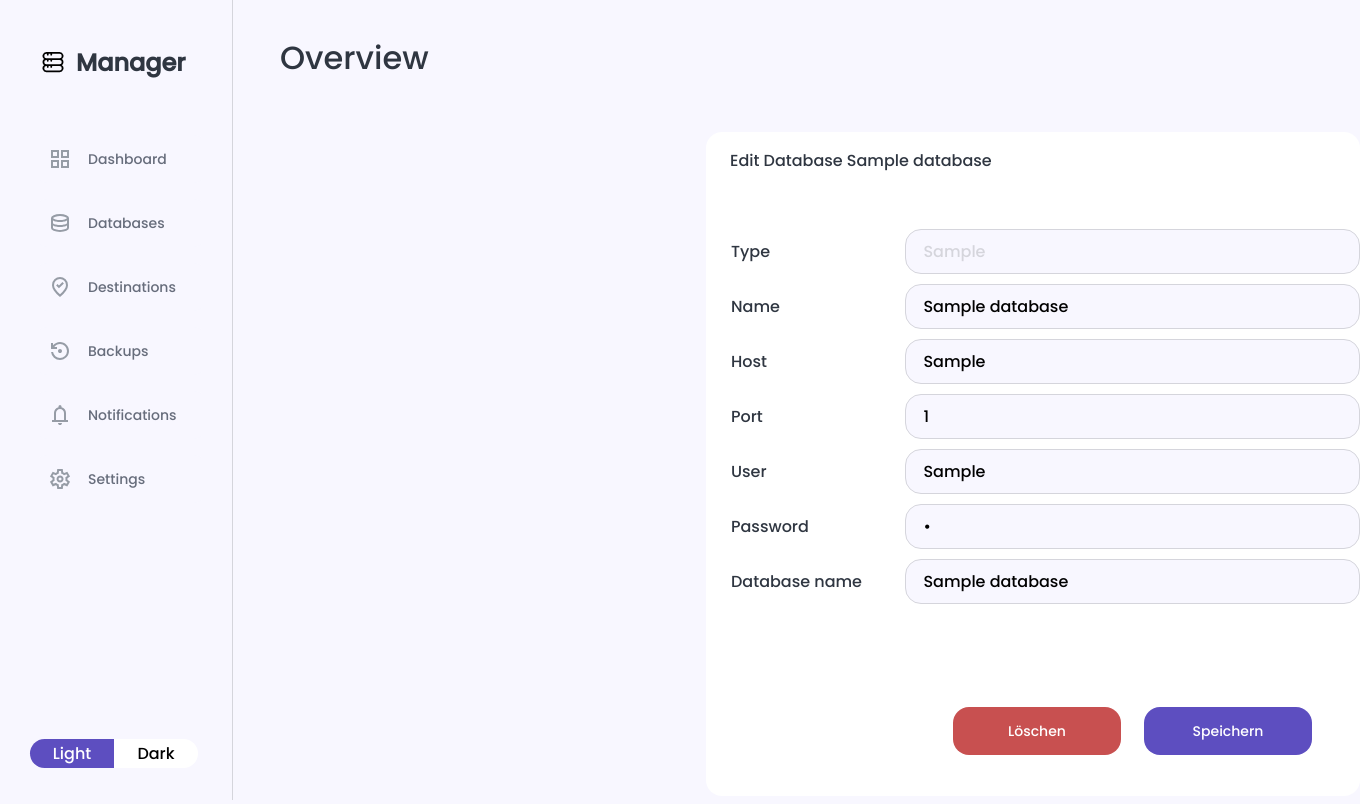
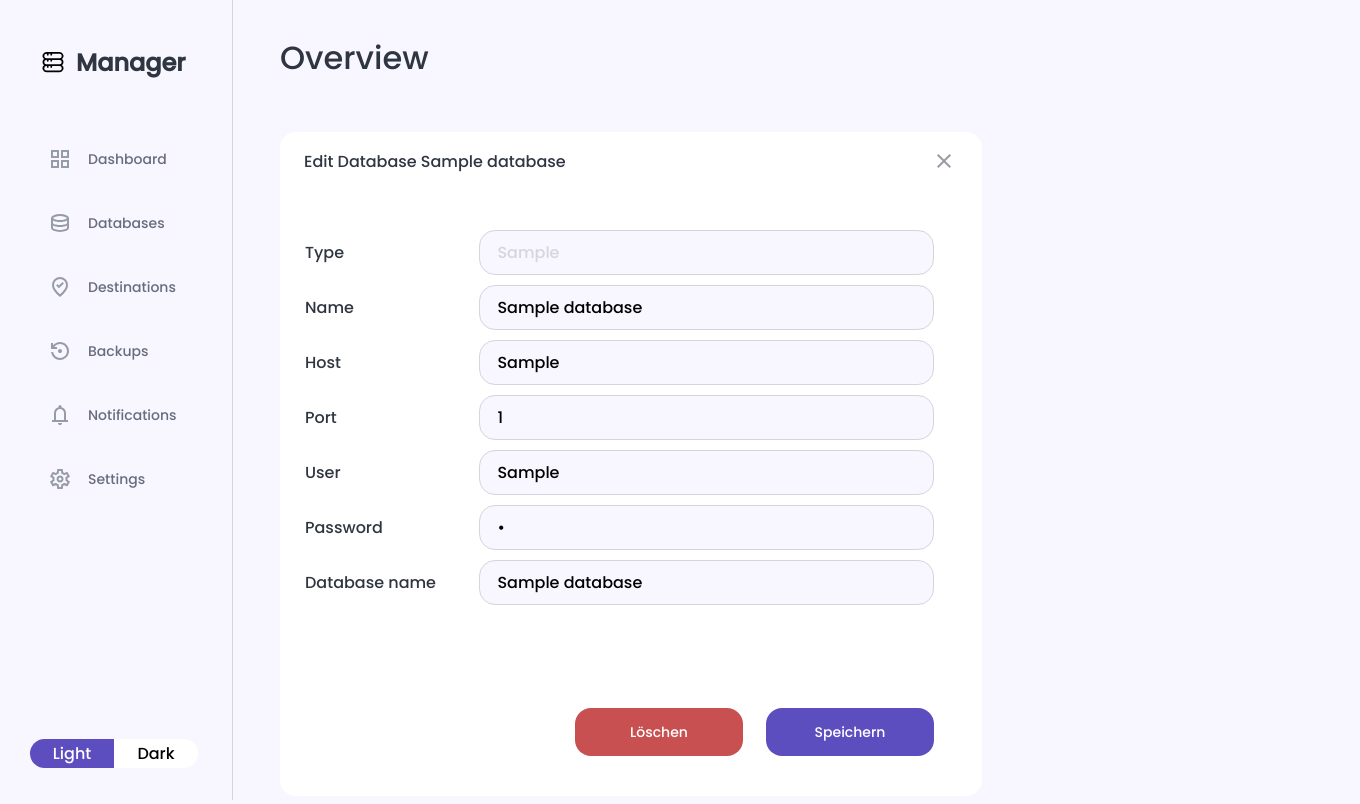
Before and after one commit to Skyfay/database-backup-manager, a Flask app: template src/templates/DatabaseEdit.html in a window 1360 px wide. Run offline with Flask 3, Linux system fonts and the light colour scheme; tables that the repository leaves empty hold one stand-in row (values such as "Sample post"); the template is opened without the code that fills it: values that come from a table or form of the project are taken from there, most other values are stand-ins (such as "Sample title", 1, 10 or a date in 2020); parts of the project's set-up code (start-up, migrations or seed data) failed here and were passed over.

Commit message:
full edit functionality

```diff
--- a/src/app.py
+++ b/src/app.py
@@ -128,7 +128,7 @@ def update_database(db_name):
 
         return redirect(url_for('databases'))
 
-    return render_template('DatabaseEdit.html', db_entry=db_entry, active_page='databases', modal="Datenbank")
+    return render_template('DatabaseEdit.html', db_entry=db_entry, active_page='databases',modal="Datenbank")
 
 
 @app.route('/databases/delete/<string:db_name>', methods=['POST'])
--- a/src/static/css/multisite.css
+++ b/src/static/css/multisite.css
@@ -38,6 +38,26 @@
 
 .btn-right {
     margin-left: 23px;
+}
+
+.close-btn {
+    display: flex;
+    justify-content: center;
+    align-items: center;
+    margin-right: 20px;
+    background-color: transparent;
+    border-style: none;
+}
+
+.close-btn:hover {
+    cursor: pointer;
+    transform: scale(1.1);
+}
+
+
+.close-btn svg {
+    width: 24px;
+    height: 24px;
 }
 
 /*
@@ -143,8 +163,17 @@
     Main Edit Container CSS (Start)
 
  */
+
+.container-text-edit {
+    display: flex;
+    justify-content: space-between; /* Ausrichten des ersten und letzten Elements an den Rändern des Containers */
+    align-items: center; /* Vertikale Ausrichtung */
+    margin-left: 24px;
+    margin-top: 16px;
+}
+
 .element-container-edit {
-    margin-left: 426px;
+    /*margin-left: 426px;*/
     display: flex;
     margin-top: 50px;
 }
--- a/src/templates/DatabaseEdit.html
+++ b/src/templates/DatabaseEdit.html
@@ -24,8 +24,11 @@
     <div class="element-container-edit">
 
         <div class="setup-container-edit">
-            <div class="container-text">
+            <div class="container-text-edit">
                 <a>Edit Database {{ db_entry.name }}</a>
+                <button class="close-btn" onclick="window.location.href='/databases'">
+                    <svg xmlns="http://www.w3.org/2000/svg" height="24" viewBox="0 -960 960 960" width="24"><path d="m256-200-56-56 224-224-224-224 56-56 224 224 224-224 56 56-224 224 224 224-56 56-224-224-224 224Z"/></svg>
+                </button>
             </div>
 
             <div class="container-form">
```
Also changed, not shown: src/static/assets/svg/close.svg (added).
